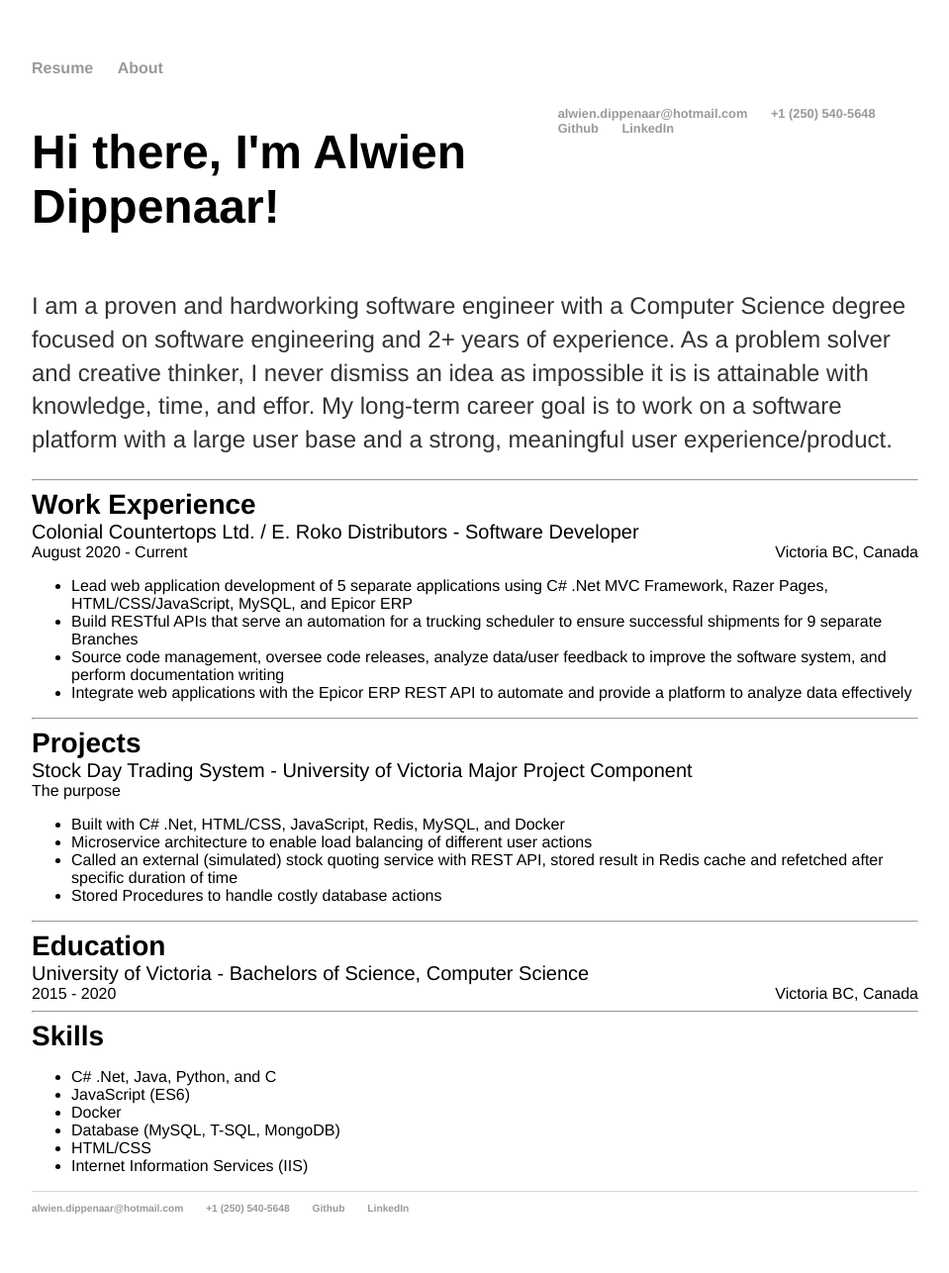
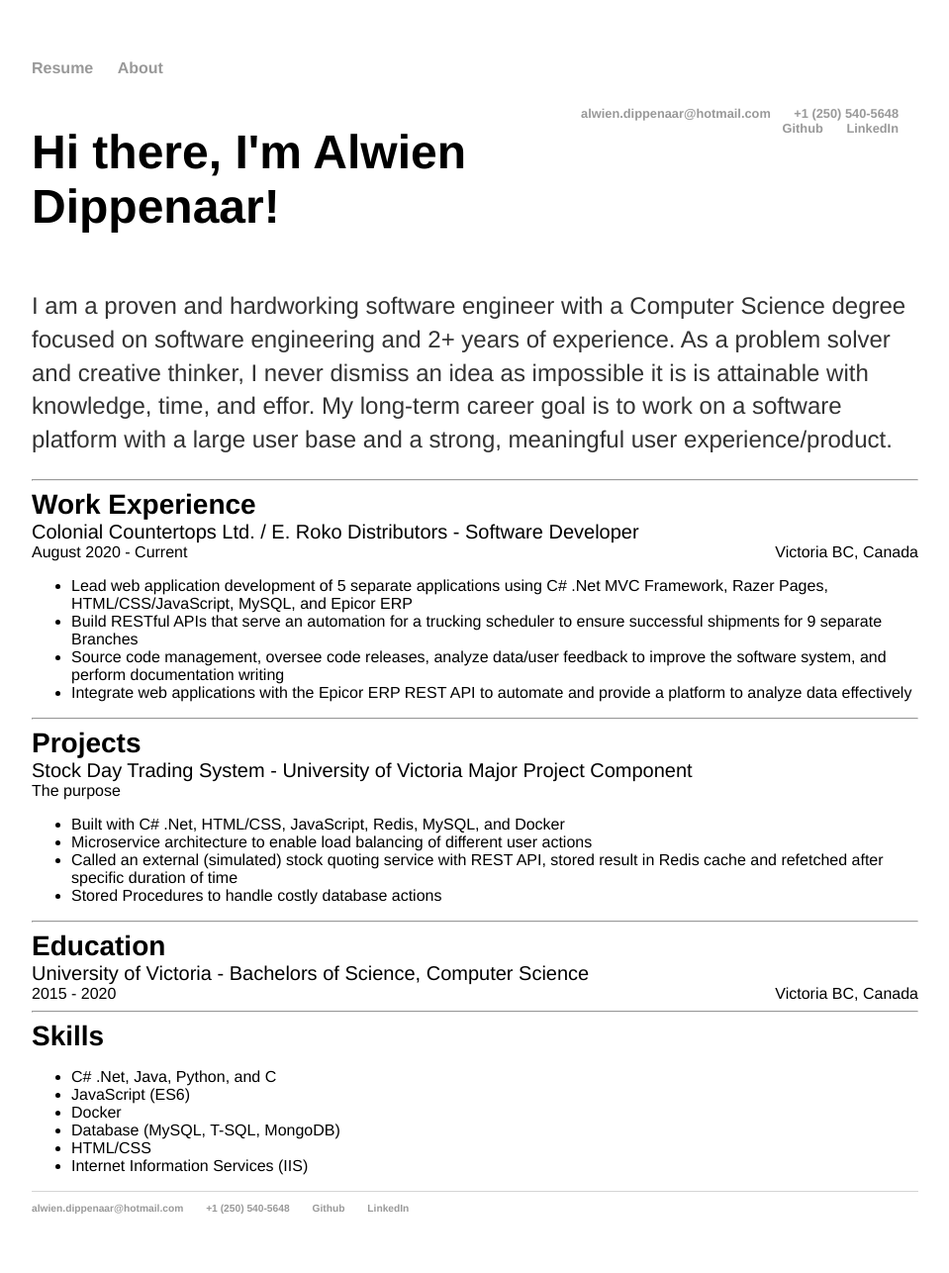
Before and after one commit to alwiend/alwiend.github.io, a Jekyll site: the page built from index.html, in a window 1280 px wide. Shown: the whole page at 99% size, without its empty margins (160-1119 px from the left). Built offline with Jekyll 4.4.1, drawn with Linux system fonts in a browser that asks for light colours.

Commit message:
Update index.html

```diff
--- a/index.html
+++ b/index.html
@@ -7,7 +7,7 @@ title: Alwien Dippenaar, Full-Stack Software Developer
 		<div class="column-auto">
 			<h1>Hi there, I'm Alwien Dippenaar!</h1>
 		</div>
-		<div class="column-auto">
+		<div class="column-auto align-right">
 			<div class="contact-info">
 				<ul>
 					<li><a href="mailto:alwien.dippenaar@hotmail.com">alwien.dippenaar@hotmail.com</a></li>
```
